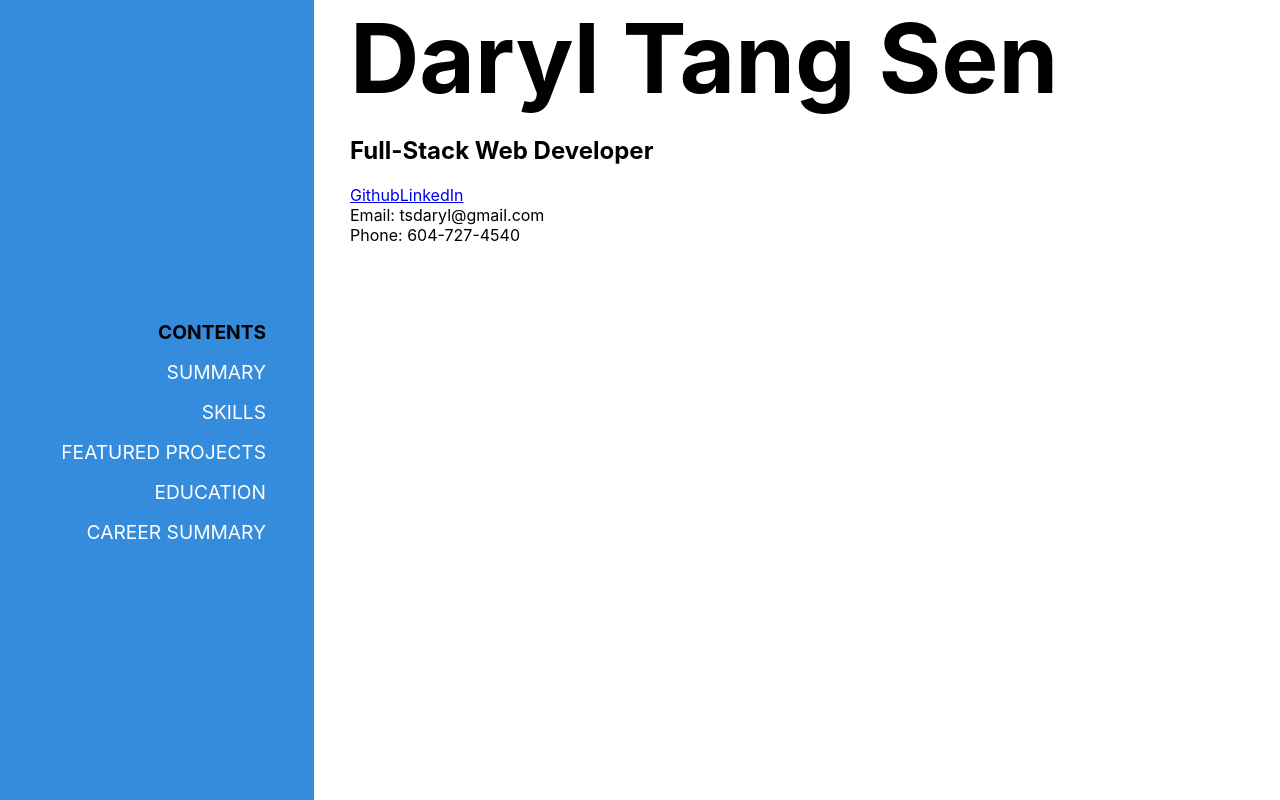
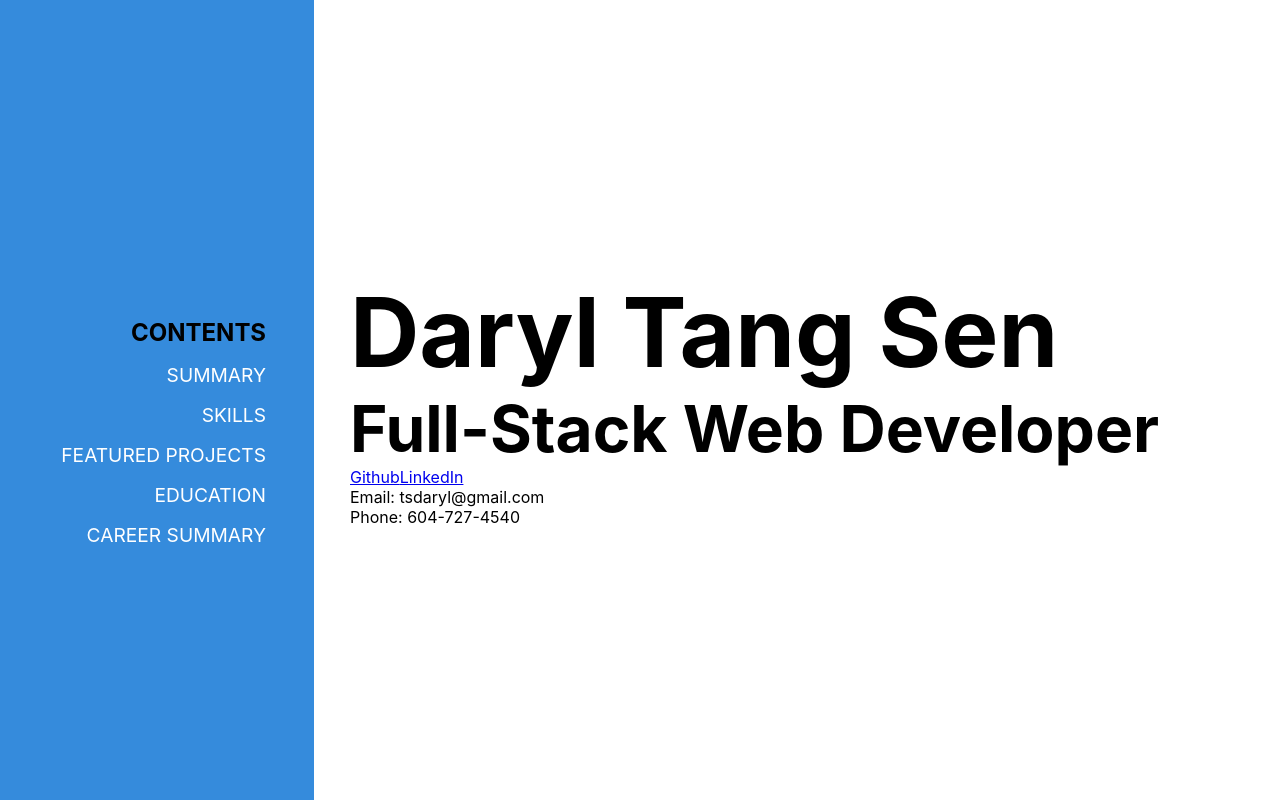
Before and after one commit to daryl-sen/sensworks, a React (Create React App) app: page / in a window 1280 px wide. Built offline with nearby package versions, Linux system fonts and the light colour scheme.

Commit message:
vertically center sidebar and main

```diff
--- a/src/App.js
+++ b/src/App.js
@@ -7,7 +7,7 @@ import TechDetails from './components/TechDetails';
 
 function App() {
   return (
-    <>
+    <main>
       <header>
         <h1>Daryl Tang Sen</h1>
         <h2>Full-Stack Web Developer</h2>
@@ -24,11 +24,8 @@ function App() {
           </div>
         </div>
       </header>
-      <DoubleColArticle />
-      <SingleColArticle />
       <Sidenav />
-      <TechDetails />
-    </>
+    </main>
   );
 }
 
--- a/src/App.scss
+++ b/src/App.scss
@@ -1,17 +1,25 @@
 #root {
-
+  display: flex;
+  align-items: center;
+  height: 100vh;
 }
 
-#root>main, #root>header {
+#root>main {
   margin-left: 350px;
 }
 
-#root>header>h1 {
-  font-size: 6em;
-  margin: 0;
-  padding: 0;
-  display: block;
+#root>main>header {
+  h1 {
+    font-size: 6em;
+    margin: 0;
+    padding: 0;
+    display: block;
+  }
+  h2 {
+    font-size: 4em;
+  }
+  h1, h2 {
+    margin: 0;
+    padding: 0;
+  }
 }
-#root>header>h2 {
-
-}
--- a/src/components/Sidenav.scss
+++ b/src/components/Sidenav.scss
@@ -18,11 +18,14 @@ nav {
     text-align: right;
     margin: 0;
     text-transform: uppercase;
-    font-size: 1.2em;
+  }
+  h2 {
+    font-size: 1.5em;
   }
   a {
     text-decoration: none;
     color: #fff;
+    font-size: 1.2em;
   }
   a:hover {
     color: rgb(150, 182, 230);;
```
